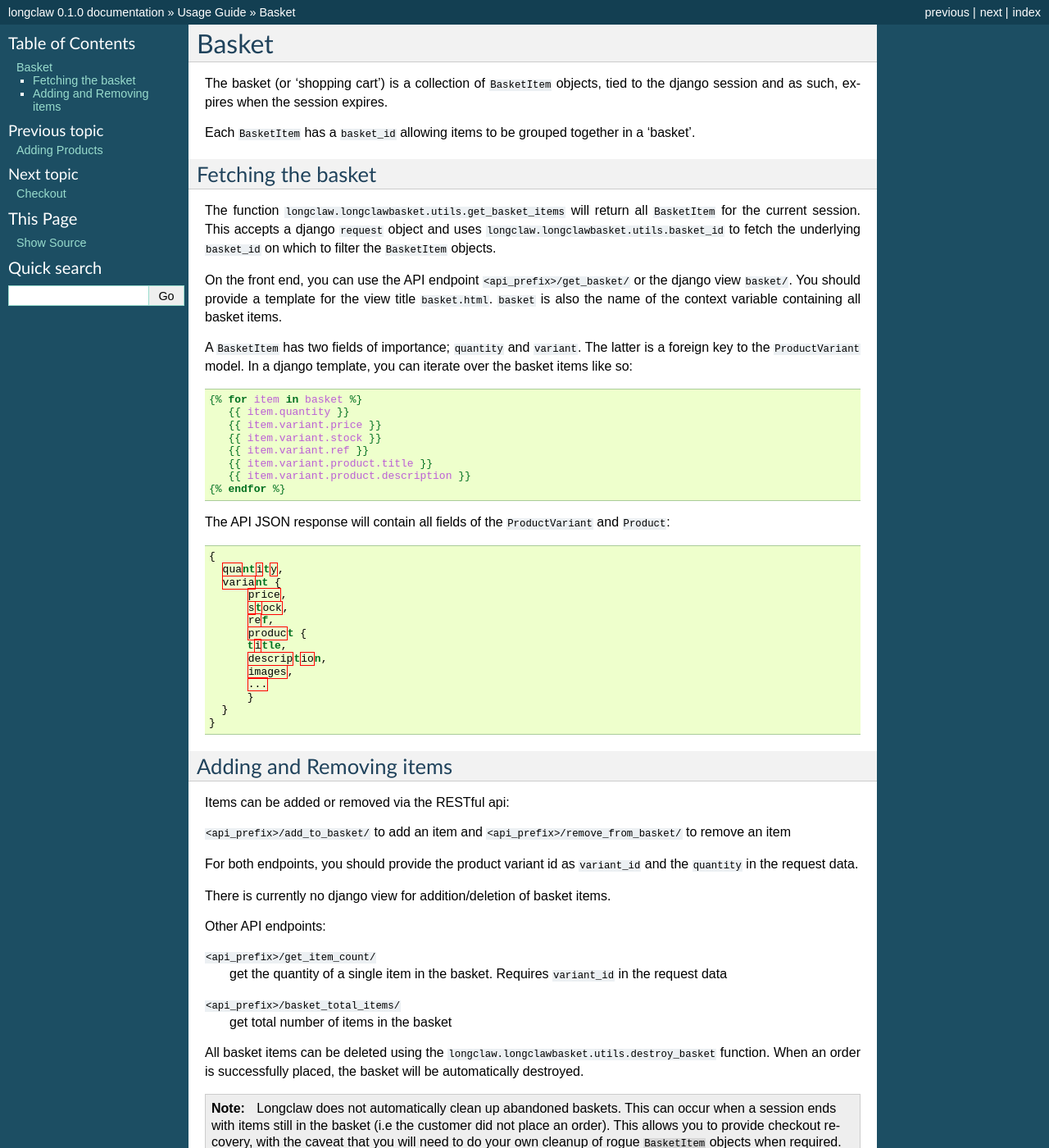
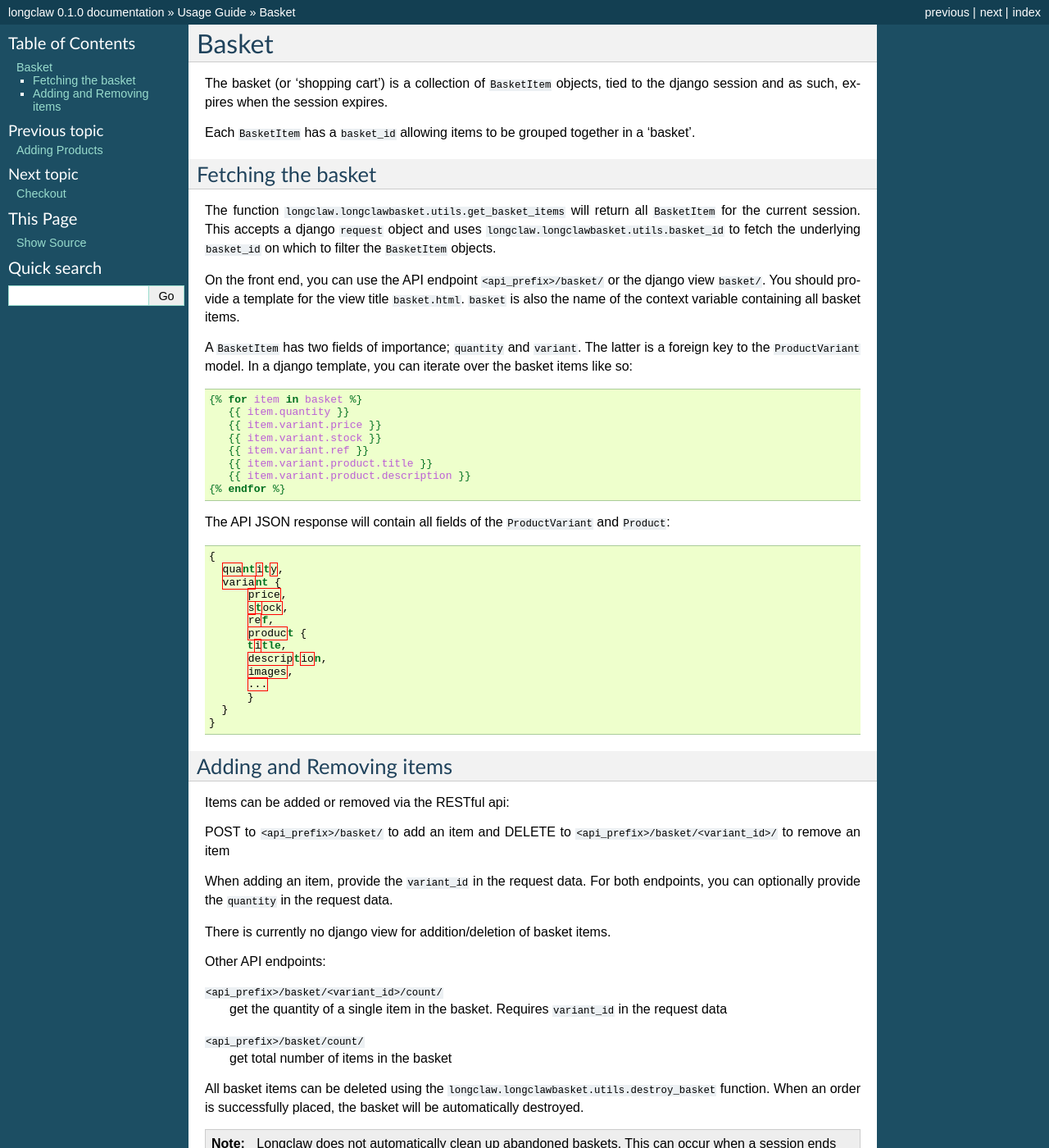
Before and after one commit to longclawshop/longclaw, a Sphinx documentation site: the page built from docs/usage/basket.rst, in a window 1280 px wide and 1400 px high. Shown: the whole window at 82% size. Built offline with Sphinx 7.4.7, drawn with Linux system fonts in a browser that asks for light colours.

Commit message:
Correct documentation and urls for basket api

```diff
--- a/docs/usage/basket.rst
+++ b/docs/usage/basket.rst
@@ -14,7 +14,7 @@
 session. This accepts a django ``request`` object and uses ``longclaw.longclawbasket.utils.basket_id`` to
 fetch the underlying ``basket_id`` on which to filter the ``BasketItem`` objects.
 
-On the front end, you can use the API endpoint  ``<api_prefix>/get_basket/`` or the django view ``basket/``. You should
+On the front end, you can use the API endpoint  ``<api_prefix>/basket/`` or the django view ``basket/``. You should
 provide a template for the view title ``basket.html``. ``basket`` is also the name of the context variable
 containing all basket items.
 
@@ -58,19 +58,19 @@
 
 Items can be added or removed via the RESTful api:
 
-``<api_prefix>/add_to_basket/`` to add an item and ``<api_prefix>/remove_from_basket/`` to remove an item
+POST to ``<api_prefix>/basket/`` to add an item and DELETE to ``<api_prefix>/basket/<variant_id>/`` to remove an item
 
-For both endpoints, you should provide the product variant id as ``variant_id`` and the ``quantity`` in
+When adding an item, provide the ``variant_id`` in the request data. For both endpoints, you can optionally provide the ``quantity`` in
 the request data.
 
 There is currently no django view for addition/deletion of basket items.
 
 Other API endpoints:
 
-``<api_prefix>/get_item_count/``
+``<api_prefix>/basket/<variant_id>/count/``
   get the quantity of a single item in the basket. Requires ``variant_id`` in the request data
 
-``<api_prefix>/basket_total_items/``
+``<api_prefix>/basket/count/``
   get total number of items in the basket
 
 All basket items can be deleted using the ``longclaw.longclawbasket.utils.destroy_basket`` function.
```
Also changed, not shown: 2 other files.
